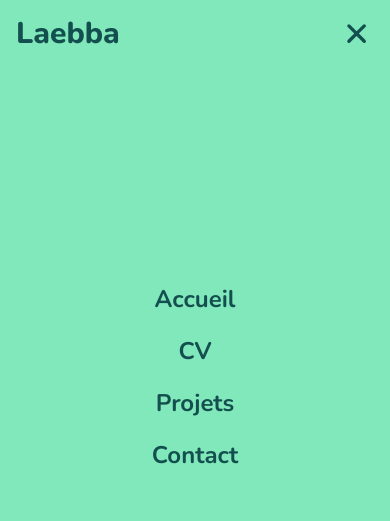
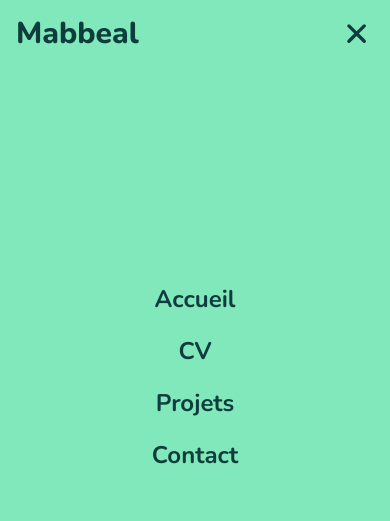
Before and after one commit to MendosDV/laebba, a Next.js app: page / in a window 390 px wide. Both pictures are taken after a click on the button "Ouvrir le menu". Shown: the top 521 px of the page. Built offline with nearby package versions, Linux system fonts and the light colour scheme.

Commit message:
Done Mobile

```diff
--- a/src/app/globals.css
+++ b/src/app/globals.css
@@ -7,7 +7,7 @@
   --background-start-rgb: 214, 219, 220;
   --background-end-rgb: 255, 255, 255;
   --primary: #80E8BA;
-  --secondary: #144F4F;
+  --secondary: #0F3C3C;
 }
 
 .nunito {
--- /dev/null
+++ b/src/components/Navbar/Links.tsx
@@ -0,0 +1,14 @@
+import Link from 'next/link';
+
+export default function Links() {
+  return (
+    <ul
+      className="h-4/5 flex flex-col gap-5 justify-center items-center"
+    >
+      <Link href='/' className='text-2xl font-bold'>Accueil</Link>
+      <Link href='/cv' className='text-2xl font-bold'>CV</Link>
+      <Link href='/projets' className='text-2xl font-bold'>Projets</Link>
+      <Link href='/contact' className='text-2xl font-bold'>Contact</Link>
+    </ul>
+  )
+}
--- a/src/components/Navbar/NavDesktop/index.tsx
+++ b/src/components/Navbar/NavDesktop/index.tsx
@@ -2,11 +2,11 @@ import Logo from '@/components/Navbar/Logo';
 
 export default function Navbar() {
   return (
-    <div className="sticky top-0 border-transparent border-b shadow-lg mb-4 p-4 bg-primary flex justify-between items-center flex-row-reverse">
+    <nav className="p-10 flex justify-between items-center flex-row-reverse top-0 ">
       <Logo />
       <h2 className="font-extrabold text-3xl">
-        Laebba
+        Mabbeal
       </h2>
-    </div>
+    </nav>
   );
 }
--- a/src/components/Navbar/NavMobile/index.tsx
+++ b/src/components/Navbar/NavMobile/index.tsx
@@ -2,11 +2,11 @@
 
 import Logo from '@/components/Navbar/Logo';
 import Langage from '@/components/Navbar/Langage';
+import Links from '@/components/Navbar/Links';
 import { useState, useEffect } from 'react';
 import { IoClose } from "react-icons/io5";
 import { TiSocialLinkedin } from "react-icons/ti";
 import { FaGithub } from "react-icons/fa";
-import Link from 'next/link';
 import { AnimatePresence, motion } from 'framer-motion';
 
 export default function NavMobile() {
@@ -30,13 +30,13 @@ export default function NavMobile() {
   }, []);
 
   return (
-    <div className='fixed top-0 left-0 w-full h-full'>
+    <nav className='fixed top-0 left-0 w-full h-full'>
       <div className={`border-transparent border-b mb-4 p-4 bg-primary flex justify-between items-center flex-row-reverse ${scrollPosition > 0 ? 'shadow-lg' : ''} top-0`}>
         <button onClick={toggleMenu} aria-label='Ouvrir le menu'>
           <Logo />
         </button>
         <h2 className="font-extrabold text-3xl">
-          Laebba
+          Mabbeal
         </h2>
       </div>
 
@@ -55,17 +55,10 @@ export default function NavMobile() {
                 <IoClose style={{fontSize: '2.2rem'}}/>
               </button>
               <h2 className="font-extrabold text-3xl">
-                Laebba
+                Mabbeal
               </h2>
             </div>
-            <ul
-              className="h-4/5 flex flex-col gap-5 justify-center items-center"
-            >
-              <Link href='/' className='text-2xl font-bold'>Accueil</Link>
-              <Link href='/cv' className='text-2xl font-bold'>CV</Link>
-              <Link href='/projets' className='text-2xl font-bold'>Projets</Link>
-              <Link href='/contact' className='text-2xl font-bold'>Contact</Link>
-            </ul>
+            <Links />
             <Langage />
             <div className='flex justify-center items-center gap-3'>
               <TiSocialLinkedin style={{fontSize: '2rem'}} aria-label='Linkedin'/>
@@ -74,6 +67,6 @@ export default function NavMobile() {
           </motion.div>
         )}
       </AnimatePresence>
-    </div>
+    </nav>
   );
 }
```
